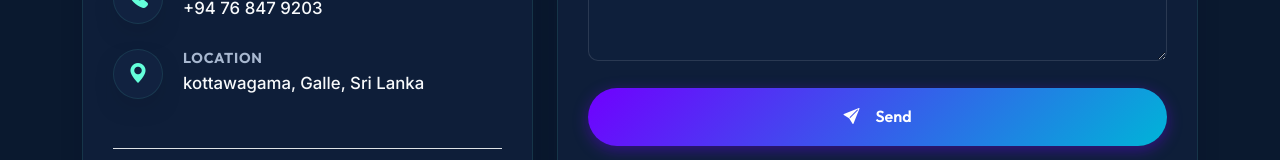
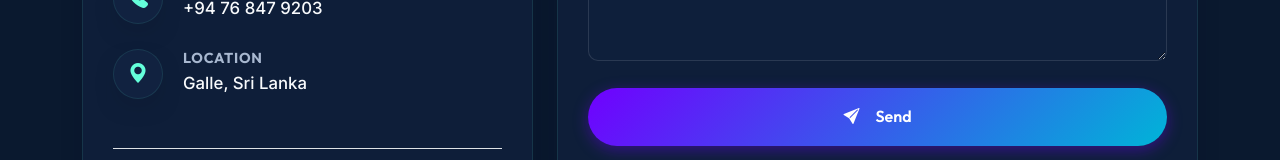
Before and after one commit to DilkiSanjana/dilki-sanjana-portfolio, a React (Vite) app: page / in a window 1280 px wide. Shown: the part 6093-6253 px from the top of the page. Built offline with nearby package versions, Linux system fonts and the light colour scheme.

Commit message:
Update contact location to 'Galle, Sri Lanka'

```diff
--- a/src/components/Contact.jsx
+++ b/src/components/Contact.jsx
@@ -120,7 +120,7 @@ export default function Contact() {
                     </div>
                     <div className="contact-info-details">
                       <h5>Location</h5>
-                      <p>kottawagama, Galle, Sri Lanka</p>
+                      <p>Galle, Sri Lanka</p>
                     </div>
                   </div>
                 </div>
```
